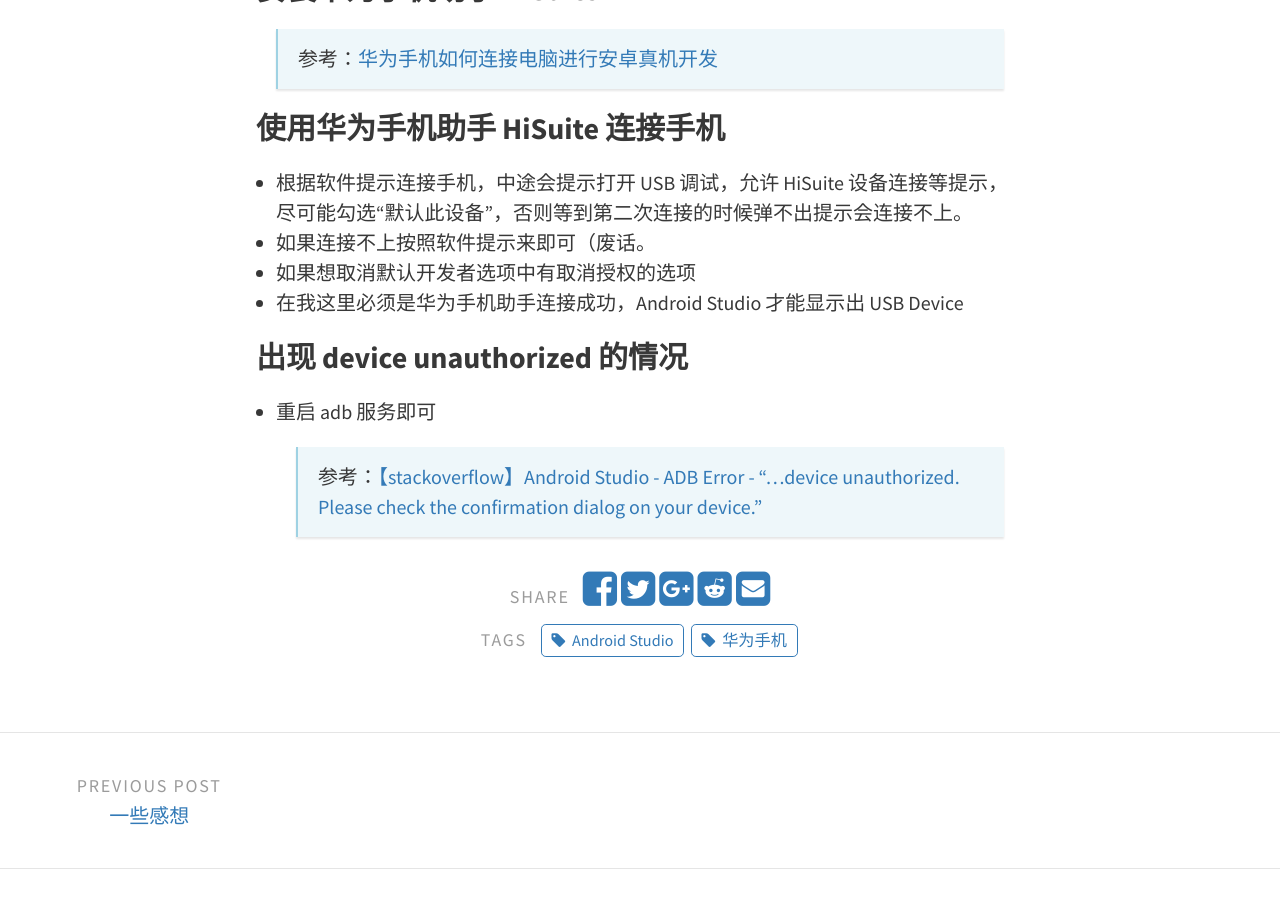
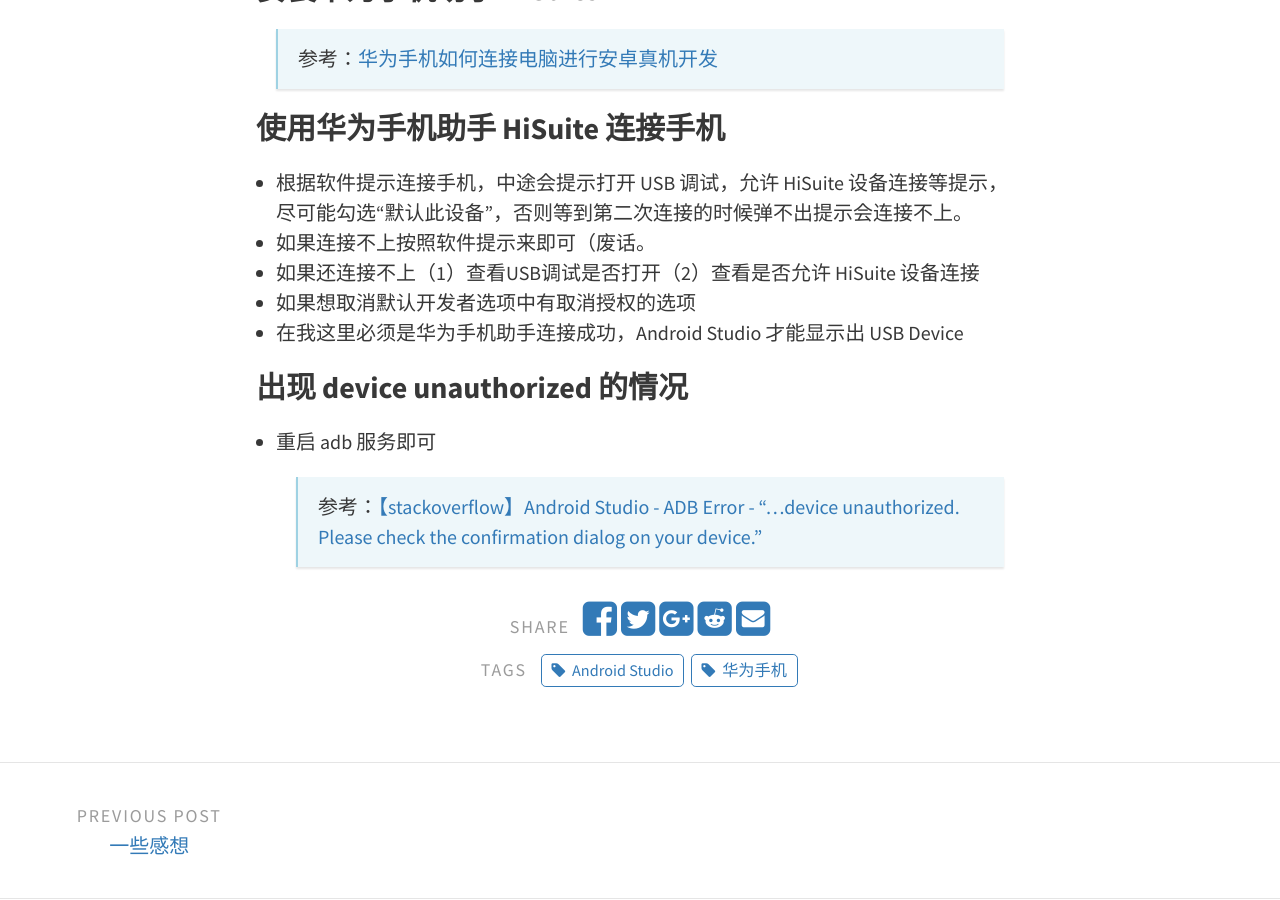
Before and after one commit to Air-s/blog, a Jekyll site: the page built from _posts/2018-10-16-Android-Studio-连接华为手机.md, in a window 1280 px wide and 900 px high, scrolled down 489 px. Built offline with Jekyll 4.4.1, drawn with Linux system fonts in a browser that asks for light colours.

Commit message:
Update _posts/2018-10-16-Android-Studio-连接华为手机.md

```diff
--- a/_posts/2018-10-16-Android-Studio-连接华为手机.md
+++ b/_posts/2018-10-16-Android-Studio-连接华为手机.md
@@ -15,6 +15,7 @@ excerpt_separator: <!--more-->
 ### 使用华为手机助手 HiSuite 连接手机
 - 根据软件提示连接手机，中途会提示打开 USB 调试，允许 HiSuite 设备连接等提示，尽可能勾选“默认此设备”，否则等到第二次连接的时候弹不出提示会连接不上。
 - 如果连接不上按照软件提示来即可（废话。
+- 如果还连接不上（1）查看USB调试是否打开（2）查看是否允许 HiSuite 设备连接
 - 如果想取消默认开发者选项中有取消授权的选项
 - 在我这里必须是华为手机助手连接成功，Android Studio 才能显示出 USB Device
 
```
